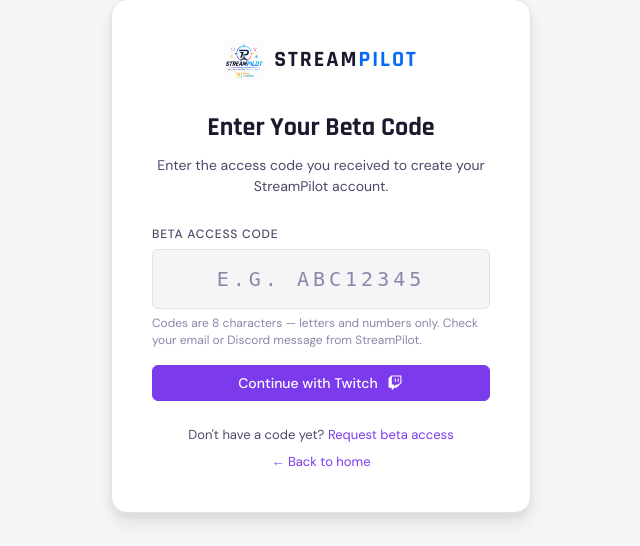
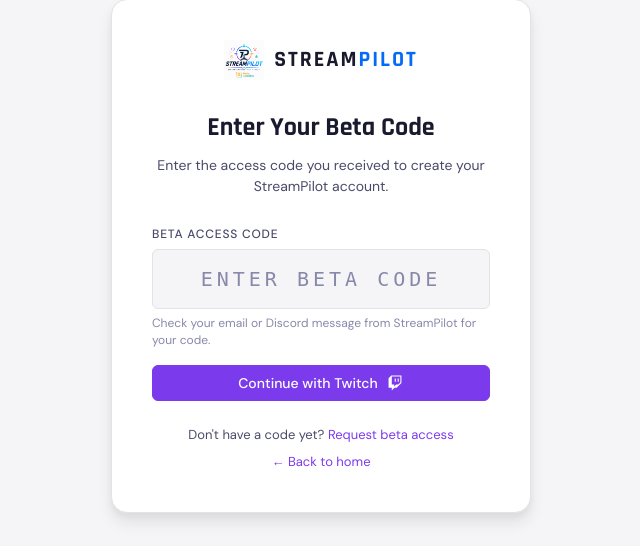
Before and after one commit to AndyCaladine/streampilot, a Flask app: page /join in a window 1280 px wide. Shown: the part 209-755 px from the top of the page, without its empty margins (319-959 px from the left). Run offline with Flask 3, Linux system fonts and the light colour scheme; some libraries are stand-ins or nearby versions.

Commit message:
fix: beta code min length, placeholder, db path fixes, remove duplicate flash messages

```diff
--- a/config.py
+++ b/config.py
@@ -12,9 +12,8 @@ class Config:
     # Database
     # SQLite in development — file lives in instance/ (gitignored)
     # Set DATABASE_URL to a PostgreSQL string for production
-    DATABASE_URL = os.environ.get(
-        "DATABASE_URL",
-        os.path.join(os.path.dirname(__file__), "instance", "database.db")
+    DATABASE_URL = os.environ.get("DATABASE_URL") or os.path.join(
+        os.path.dirname(__file__), "instance", "database.db"
     )
 
     # Twitch OAuth
--- a/init_db.py
+++ b/init_db.py
@@ -4,7 +4,7 @@ from dotenv import load_dotenv
 
 load_dotenv()
 
-DB_PATH     = os.environ.get("DATABASE_URL", os.path.join("instance", "database.db"))
+DB_PATH = os.environ.get("DATABASE_URL") or os.path.join("instance", "database.db")
 SCHEMA_PATH = "schema.sql"
 
 def init_db():
--- a/routes/registration.py
+++ b/routes/registration.py
@@ -70,7 +70,7 @@ def beta():
 @registration_bp.route("/join", methods=["GET", "POST"])
 def join():
     if request.method == "POST":
-        code = request.form.get("code", "").strip().upper()
+        code = request.form.get("code", "").strip()
 
         if not code:
             flash("Please enter your beta access code", "error")
--- a/templates/join.html
+++ b/templates/join.html
@@ -28,17 +28,6 @@
       Enter the access code you received to create your StreamPilot account.
     </p>
 
-    <!-- Flash messages -->
-    {% with messages = get_flashed_messages(with_categories=true) %}
-      {% if messages %}
-        {% for category, message in messages %}
-          <div class="flash flash--{{ category }}">
-            <span>{{ message }}</span>
-            <button class="flash-close" onclick="this.parentElement.remove()">&#x2715;</button>
-          </div>
-        {% endfor %}
-      {% endif %}
-    {% endwith %}
 
     <!-- Code entry form -->
     <form method="POST" action="{{ url_for('registration.join') }}" class="auth-form">
@@ -49,16 +38,15 @@
           id="code"
           name="code"
           class="form-input form-input--code"
-          placeholder="e.g. ABC12345"
-          maxlength="8"
+          placeholder="Enter Beta Code"
+          minlength="8"
           autocomplete="off"
-          autocapitalize="characters"
+          autocapitalize="off"
           spellcheck="false"
           required
         >
         <span class="form-hint">
-          Codes are 8 characters — letters and numbers only.
-          Check your email or Discord message from StreamPilot.
+          Check your email or Discord message from StreamPilot for your code.
         </span>
       </div>
 
```
Also changed, not shown: instance/streampilot.db (deleted).
